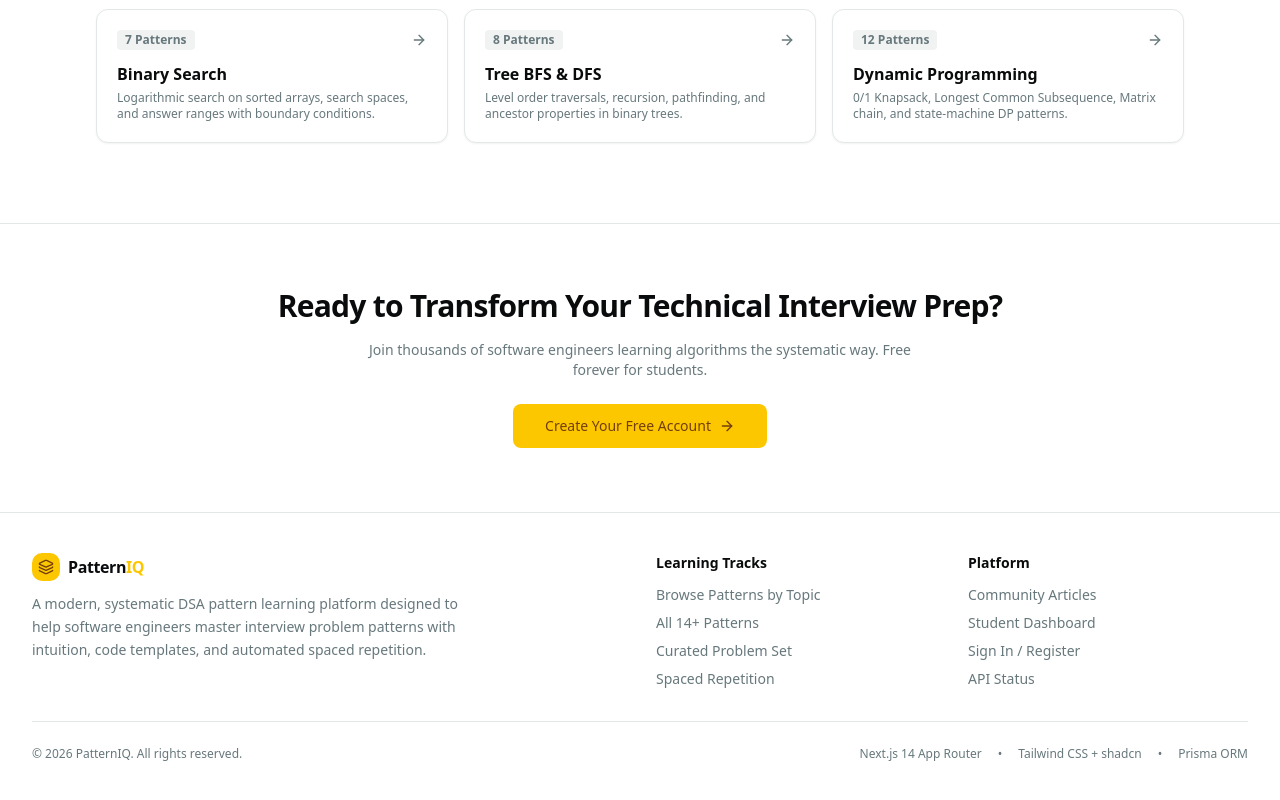
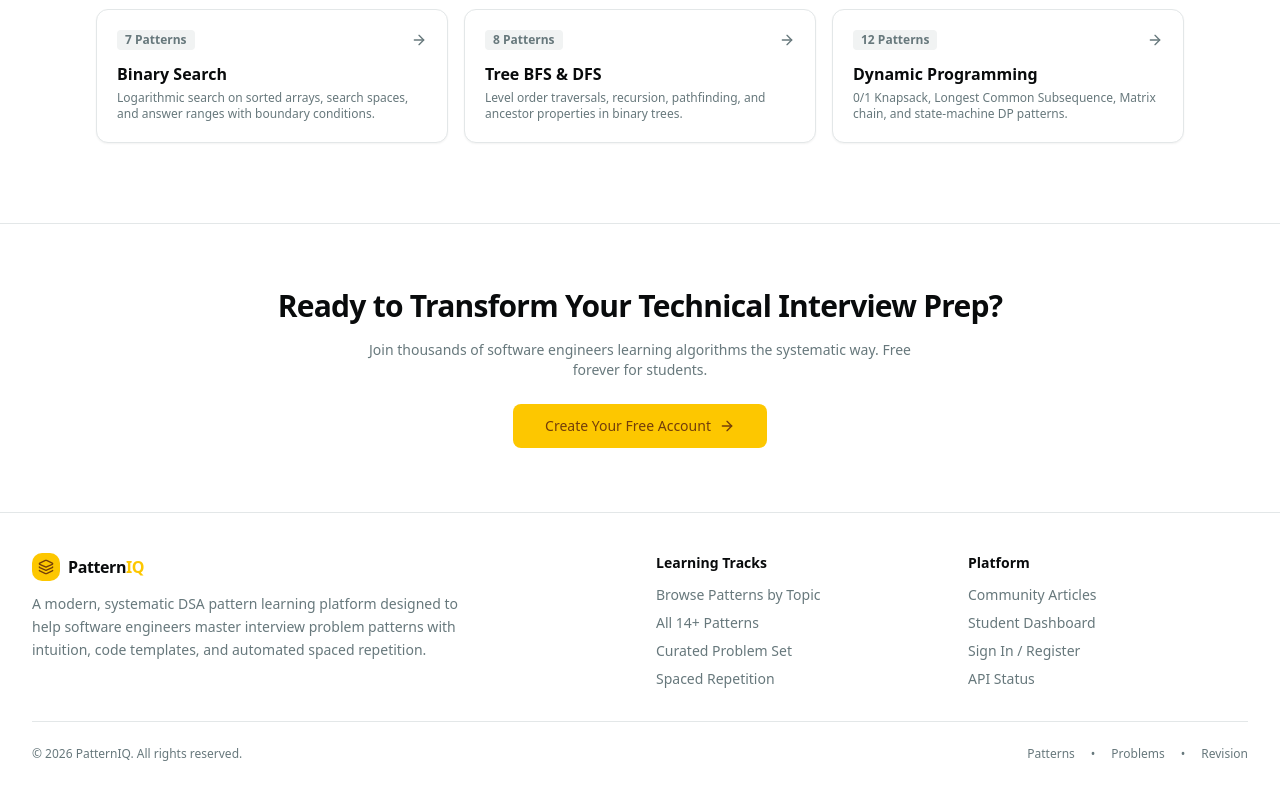
Before and after one commit to samnatasuvamoy99/PatternIQ, a Next.js app: page / in a window 1280 px wide. Shown: the part 2672-3472 px from the top of the page. Built offline with nearby package versions, Linux system fonts and the light colour scheme.

Commit message:
fix(footer): remove tech stack badges from footer bottom bar

```diff
--- a/src/components/layout/footer.tsx
+++ b/src/components/layout/footer.tsx
@@ -42,11 +42,11 @@ export function Footer() {
         <div className="mt-8 border-t border-border pt-6 flex flex-col sm:flex-row items-center justify-between text-xs text-muted-foreground gap-4">
           <p>© {new Date().getFullYear()} PatternIQ. All rights reserved.</p>
           <div className="flex items-center gap-4">
-            <span>Next.js 14 App Router</span>
+            <Link href="/patterns" className="hover:text-foreground">Patterns</Link>
             <span>•</span>
-            <span>Tailwind CSS + shadcn</span>
+            <Link href="/problems" className="hover:text-foreground">Problems</Link>
             <span>•</span>
-            <span>Prisma ORM</span>
+            <Link href="/revision" className="hover:text-foreground">Revision</Link>
           </div>
         </div>
       </div>
```
